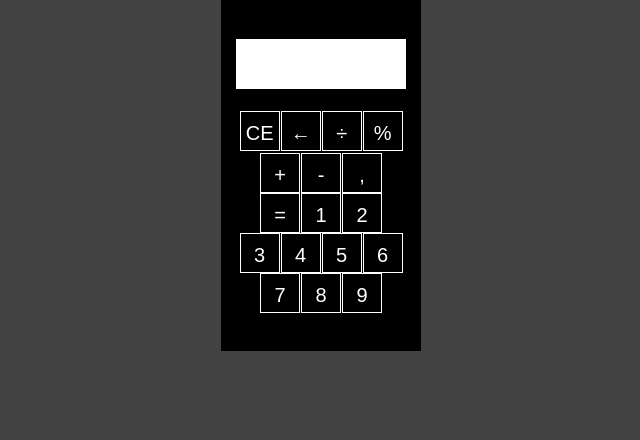
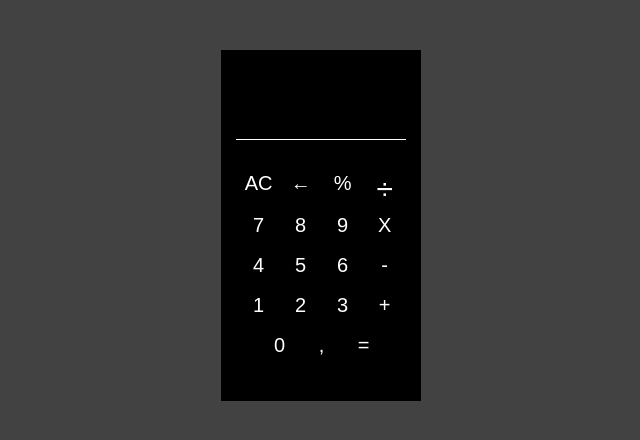
Before and after one commit to LeonardoTerada/calculadora-simples, a plain HTML site: page index.html in a window 1280 px wide. Shown: the whole page, without its empty margins (358-998 px from the left). Drawn offline with Linux system fonts and the light colour scheme.

Commit message:
finalizando o layout

```diff
--- a/index.html
+++ b/index.html
@@ -13,33 +13,35 @@
     <h1></h1>
     </div>
     <div class="linha1">
-        <button> CE </button>
-        <button> &larr; </button>
-        <button> &divide; </button>
-        <button> &percnt; </button>
+        <button class="button"> AC </button>
+        <button class="button"> &larr; </button>
+        <button class="button"> &percnt; </button>
+        <button class="button" style="font-size: 30px;"> &divide;</button>
     </div>
     <div>
-        <button>+</button>
-        <button>-</button>
-        <button>,</button>
+        <button class="button">7</button>
+        <button class="button">8</button>
+        <button class="button">9</button>
+        <button class="button">X</button>
     </div>
     <div>
-        <button>=</button>
-        <button>1</button>
-        <button>2</button>
+        <button class="button">4</button>
+        <button class="button">5</button>
+        <button class="button">6</button>
+        <button class="button">-</button>
     </div>
     <div>
-        <button>3</button>
-        <button>4</button>
-        <button>5</button>
-        <button>6</button>
+        <button class="button">1</button>
+        <button class="button">2</button>
+        <button class="button">3</button>
+        <button class="button">+</button>
     </div>
 
 
     <div>
-    <button>7</button>
-    <button>8</button>
-    <button>9</button>
+    <button class="button">0</button>
+    <button class="button">,</button>
+    <button class="button">=</button>
 </div>
 </div>
 </body>
--- a/style.css
+++ b/style.css
@@ -2,10 +2,11 @@
     margin: 0;
     padding: 0;
     background-color: rgb(66, 66, 66);
+    color: rgb(66,66,66);
     display: flex;
     justify-content: center;
     text-align: center;
-
+    position: relative;
 }
 .calculadora{
     width: 200px;
@@ -16,7 +17,7 @@
     position: absolute;
     display: flex;
     flex-direction: column;
-
+    margin-top: 50px;
 
 }
 div{
@@ -26,18 +27,23 @@ button{
     display: flex;
     width: 40px;
     height: 40px;
-    margin-left: 1px;
+    margin-left: 2px;
     color: white;
     background-color: black;
-    border: solid 1px white;
+    border: NONE;
     text-align: center;
     font-size: 20px;
     padding-top:10px ;
 }
+.button:hover{
+    cursor: pointer;
+    border: solid 1px white;
+}
 .visor{
     width: 170px;
     height: 50px;
-    background-color: white;
+    background-color: black;
+    border-bottom:solid 1px white;
     text-align: right;
     margin-left: 15px;
     margin-bottom: 20px;
```
